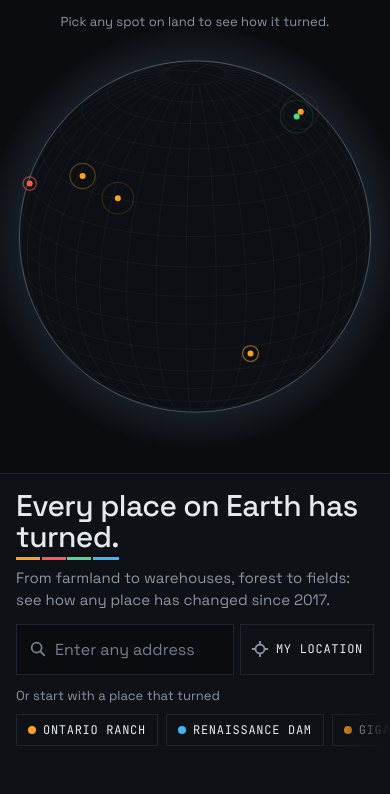
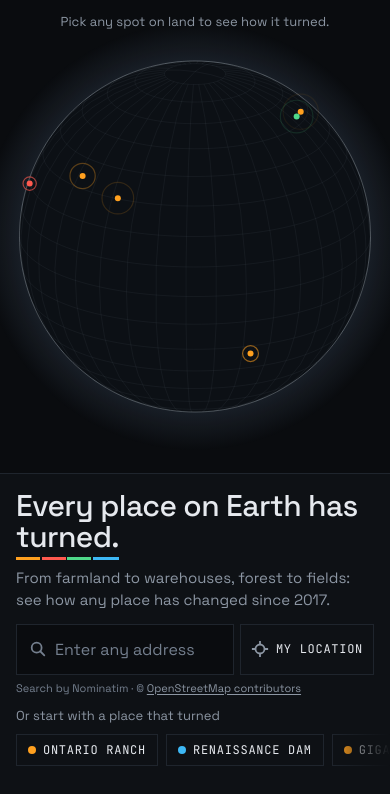
Before and after one commit to sam-thang/Landturned, a website built with Vite: page frontend/index.html in a window 390 px wide. Built offline with nearby package versions, Linux system fonts and the light colour scheme; what world-atlas would draw is missing.

Commit message:
Credits: "Powered by Esri" and Vantor (formerly Maxar) on the map; visible OpenStreetMap/Nominatim credit under the search box and in the result's small print; short phones keep the panel at least 330 px tall
Co-Authored-By: Claude Opus 5.5 <noreply@anthropic.com>

```diff
--- a/frontend/index.html
+++ b/frontend/index.html
@@ -58,7 +58,7 @@
           <p id="map-edge-note" class="map-edge-note" role="status" hidden>Search another address to explore further.</p> <!-- Shown while the map touches the edge of the 10 km box around the searched address (map.js); role="status": screen readers announce it -->
           <div id="map-credit" class="map-credit"> <!-- The imagery credit the licence requires, in our own small dark style -->
             <button id="credit-toggle" class="credit-toggle" type="button" aria-expanded="false" aria-controls="credit-text" aria-label="Image credits">i</button> <!-- On phones: the small ⓘ that opens and closes the credit (hidden on wide screens); aria-expanded tells screen readers whether it's open -->
-            <span id="credit-text" class="credit-text">Imagery © Esri, Maxar, Earthstar Geographics, and the GIS User Community</span> <!-- The credit text itself -->
+            <span id="credit-text" class="credit-text">Powered by Esri · Imagery © Esri, Vantor, Earthstar Geographics, and the GIS User Community</span> <!-- The credit text: "Powered by Esri" (Esri's terms require it), then World Imagery's own credit line as Esri publishes it (checked 2026-11-22; Vantor is Maxar's new name) -->
           </div> <!-- End of the credit -->
         </div> <!-- End of the map wrapper -->
         <div id="teaser" class="teaser" hidden><strong></strong><small></small></div> <!-- The hover box for hotspots; globe.js fills in the name and teaser, and shows it -->
@@ -101,6 +101,7 @@
           <span>My location</span> <!-- The label -->
         </button> <!-- End of the locate button -->
         </div> <!-- End of the search row -->
+        <p class="search-credit">Search by Nominatim · © <a href="https://www.openstreetmap.org/copyright" target="_blank" rel="noopener">OpenStreetMap contributors</a></p> <!-- The address search uses OpenStreetMap's Nominatim, whose rules ask for a visible credit; the link opens OSM's copyright page in a new tab ("noopener": that tab can't control this one) -->
         <p id="search-message" class="message" role="status" hidden></p> <!-- Messages like "Couldn't find that address"; role="status" makes screen readers announce them -->
         <p class="or-line">Or start with a place that turned</p> <!-- Label above the place buttons, in quiet sentence case -->
         <div id="places" class="places"></div> <!-- Empty area; main.js adds one button per place here -->
@@ -146,7 +147,8 @@
           </div> <!-- End of the imagery warning -->
           <p id="result-note" class="note"></p> <!-- Small print, line 1: where the land cover comes from, what Landturn does with it, that it's an estimate -->
           <p id="photo-note" class="note"></p> <!-- Small print, line 2: the satellite imagery's source and date, and why the coloured areas may not line up with it -->
-          <p class="note"><a class="note-link" href="/how/">How this works →</a></p> <!-- Small print, line 3: the method page -->
+          <p class="note">Place names: Nominatim · © <a class="note-link" href="https://www.openstreetmap.org/copyright" target="_blank" rel="noopener">OpenStreetMap contributors</a></p> <!-- Small print, line 3: searched and "My location" place names come from OpenStreetMap's Nominatim, which asks for a visible credit -->
+          <p class="note"><a class="note-link" href="/how/">How this works →</a></p> <!-- Small print, line 4: the method page -->
         </div> <!-- End of the result section -->
       </section> <!-- End of the panel -->
     </div> <!-- End of the app -->
--- a/frontend/src/style.css
+++ b/frontend/src/style.css
@@ -38,7 +38,7 @@ body {
 .stage {
   position: relative; /* Lets the canvas inside be positioned relative to the stage */
   container-type: inline-size; /* Make the stage a "container", so rules can react to the stage's own width (see the callout) */
-  flex: 0 0 56%; /* Don't grow, don't shrink, take 56% of the height */
+  flex: 0 0 min(56%, 100% - 330px); /* Don't grow, don't shrink, take 56% of the height, but on short phones leave the panel at least 330 px so its text fits without scrolling (the globe shrinks a little instead) */
   overflow: hidden; /* Cut off anything that sticks out of the stage */
 } /* End of the stage rule */
 
@@ -1539,6 +1539,17 @@ h1:focus {
 } /* End of the message rule */
 
 /* "Or start with a place that turned": quiet sentence case in the reading font, not a spaced-capitals label */
+/* "Search by Nominatim · © OpenStreetMap contributors": the search's credit, small and faint, tucked under the search box */
+.search-credit {
+  margin: -14px 0 18px; /* Pulled up into the search row's bottom space, so it reads as the box's caption; space below before the next line */
+  font-size: 11px; /* Small print */
+  color: var(--faint); /* Faint: present but quiet */
+} /* End of the search credit rule */
+.search-credit a {
+  color: var(--muted); /* The link a step brighter than its line... */
+  text-underline-offset: 2px; /* ...and underlined, so it reads as a link without colour */
+} /* End of the search credit link rule */
+
 .or-line {
   margin: 0; /* No paragraph spacing (the search row above and the buttons below set the gaps) */
   font-size: 13px; /* Small, like the messages */
@@ -1612,6 +1623,10 @@ h1:focus {
   .search-row {
     margin: 12px 0; /* A little less space around the search row */
   } /* End of the phone search row rule */
+
+  .search-credit {
+    margin: -6px 0 12px; /* The search row's space below is smaller on phones, so the credit is pulled up less (6 px gap under the box) */
+  } /* End of the phone search credit rule */
 
   /* The place buttons: one row you swipe sideways, instead of several wrapped lines */
   .places {
```
